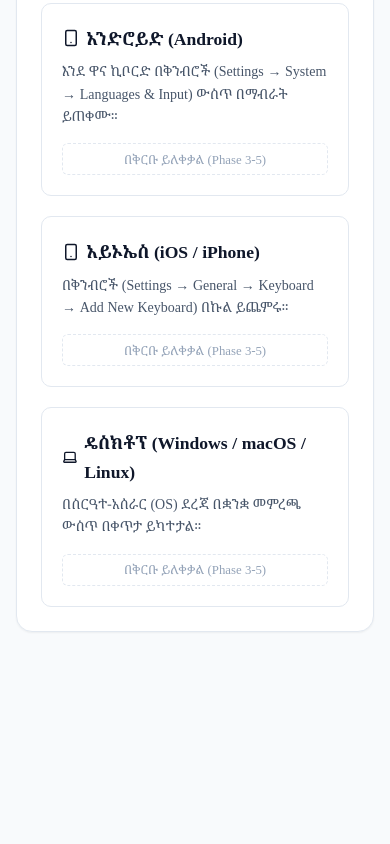
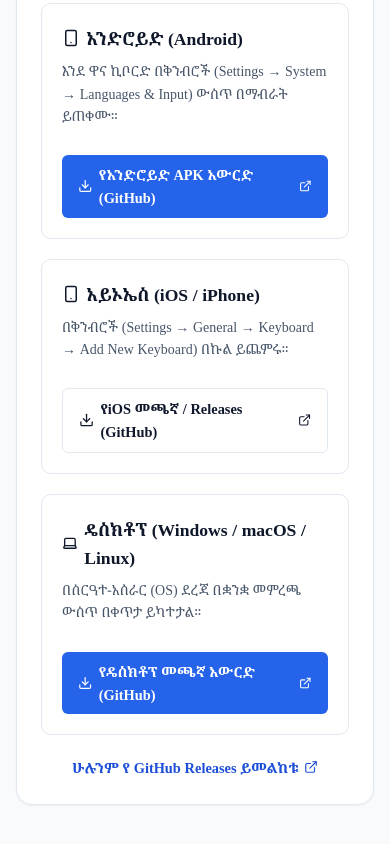
Before and after one commit to eyobbegashaw/elfye-amharic-keybord, a React (Vite) app in the folder apps/web/: page / in a window 390 px wide. Shown: the part 4213-5057 px from the top of the page. Before the commit the page ends 4901 px from the top, so only its background shows below. Built offline with nearby package versions, Linux system fonts and the light colour scheme; no server answers.

Commit message:
feat(web): add GitHub Releases download links for mobile and desktop apps

```diff
--- a/apps/web/src/components/InstallGuide.tsx
+++ b/apps/web/src/components/InstallGuide.tsx
@@ -1,6 +1,13 @@
 import React from 'react';
-import { Download, Smartphone, Laptop } from 'lucide-react';
+import { Download, Smartphone, Laptop, ExternalLink } from 'lucide-react';
 import { Translations } from '../translations.js';
+
+const GITHUB_REPO_URL =
+  (import.meta as unknown as { env?: Record<string, string> }).env?.VITE_GITHUB_REPO_URL ||
+  'https://github.com/elfye/elfye';
+
+export const GITHUB_RELEASES_LATEST_URL = `${GITHUB_REPO_URL}/releases/latest`;
+export const GITHUB_RELEASES_ALL_URL = `${GITHUB_REPO_URL}/releases`;
 
 interface InstallGuideProps {
   t: Translations;
@@ -24,7 +31,24 @@ export const InstallGuide: React.FC<InstallGuideProps> = ({ t }) => {
             </h3>
             <p className="platform-desc">{t.androidDesc}</p>
           </div>
-          <div className="platform-status">{t.downloadPlaceholder}</div>
+          <a
+            href={GITHUB_RELEASES_LATEST_URL}
+            target="_blank"
+            rel="noopener noreferrer"
+            className="btn btn-primary"
+            style={{
+              display: 'inline-flex',
+              alignItems: 'center',
+              justifyContent: 'center',
+              gap: '0.4rem',
+              textDecoration: 'none',
+              marginTop: '0.75rem',
+            }}
+          >
+            <Download size={16} aria-hidden="true" />
+            <span>{t.downloadAndroidBtn}</span>
+            <ExternalLink size={14} aria-hidden="true" />
+          </a>
         </div>
 
         <div className="platform-box">
@@ -35,7 +59,24 @@ export const InstallGuide: React.FC<InstallGuideProps> = ({ t }) => {
             </h3>
             <p className="platform-desc">{t.iosDesc}</p>
           </div>
-          <div className="platform-status">{t.downloadPlaceholder}</div>
+          <a
+            href={GITHUB_RELEASES_LATEST_URL}
+            target="_blank"
+            rel="noopener noreferrer"
+            className="btn btn-secondary"
+            style={{
+              display: 'inline-flex',
+              alignItems: 'center',
+              justifyContent: 'center',
+              gap: '0.4rem',
+              textDecoration: 'none',
+              marginTop: '0.75rem',
+            }}
+          >
+            <Download size={16} aria-hidden="true" />
+            <span>{t.downloadIosBtn}</span>
+            <ExternalLink size={14} aria-hidden="true" />
+          </a>
         </div>
 
         <div className="platform-box">
@@ -46,8 +87,45 @@ export const InstallGuide: React.FC<InstallGuideProps> = ({ t }) => {
             </h3>
             <p className="platform-desc">{t.desktopDesc}</p>
           </div>
-          <div className="platform-status">{t.downloadPlaceholder}</div>
+          <a
+            href={GITHUB_RELEASES_LATEST_URL}
+            target="_blank"
+            rel="noopener noreferrer"
+            className="btn btn-primary"
+            style={{
+              display: 'inline-flex',
+              alignItems: 'center',
+              justifyContent: 'center',
+              gap: '0.4rem',
+              textDecoration: 'none',
+              marginTop: '0.75rem',
+            }}
+          >
+            <Download size={16} aria-hidden="true" />
+            <span>{t.downloadDesktopBtn}</span>
+            <ExternalLink size={14} aria-hidden="true" />
+          </a>
         </div>
+      </div>
+
+      <div style={{ marginTop: '1.25rem', textAlign: 'center' }}>
+        <a
+          href={GITHUB_RELEASES_ALL_URL}
+          target="_blank"
+          rel="noopener noreferrer"
+          style={{
+            display: 'inline-flex',
+            alignItems: 'center',
+            gap: '0.35rem',
+            color: 'var(--primary-text)',
+            fontSize: '0.9rem',
+            fontWeight: 600,
+            textDecoration: 'none',
+          }}
+        >
+          <span>{t.viewAllReleasesBtn}</span>
+          <ExternalLink size={14} aria-hidden="true" />
+        </a>
       </div>
     </section>
   );
--- a/apps/web/src/translations.ts
+++ b/apps/web/src/translations.ts
@@ -43,7 +43,10 @@ export interface Translations {
   iosDesc: string;
   desktopTitle: string;
   desktopDesc: string;
-  downloadPlaceholder: string;
+  downloadAndroidBtn: string;
+  downloadIosBtn: string;
+  downloadDesktopBtn: string;
+  viewAllReleasesBtn: string;
 }
 
 export const translations: Record<Locale, Translations> = {
@@ -90,7 +93,10 @@ export const translations: Record<Locale, Translations> = {
     iosDesc: 'በቅንብሮች (Settings → General → Keyboard → Add New Keyboard) በኩል ይጨምሩ።',
     desktopTitle: 'ዴስክቶፕ (Windows / macOS / Linux)',
     desktopDesc: 'በስርዓተ-አሰራር (OS) ደረጃ በቋንቋ መምረጫ ውስጥ በቀጥታ ይካተታል።',
-    downloadPlaceholder: 'በቅርቡ ይለቀቃል (Phase 3-5)',
+    downloadAndroidBtn: 'የአንድሮይድ APK አውርድ (GitHub)',
+    downloadIosBtn: 'የiOS መጫኛ / Releases (GitHub)',
+    downloadDesktopBtn: 'የዴስክቶፕ መጫኛ አውርድ (GitHub)',
+    viewAllReleasesBtn: 'ሁሉንም የ GitHub Releases ይመልከቱ',
   },
   en: {
     title: 'Amharic Phonetic Keyboard',
@@ -135,6 +141,9 @@ export const translations: Record<Locale, Translations> = {
     iosDesc: 'Enable via Settings → General → Keyboard → Keyboards → Add New Keyboard.',
     desktopTitle: 'Desktop (Windows / macOS / Linux)',
     desktopDesc: 'Native OS-level input method engine (TSF / InputMethodKit / IBus).',
-    downloadPlaceholder: 'Coming Soon (Phase 3-5)',
+    downloadAndroidBtn: 'Download Android APK',
+    downloadIosBtn: 'View iOS Release',
+    downloadDesktopBtn: 'Download Desktop App',
+    viewAllReleasesBtn: 'View all releases on GitHub',
   },
 };
```
Also changed, not shown: 1 other file (tests, documents, lock files or other folders).
